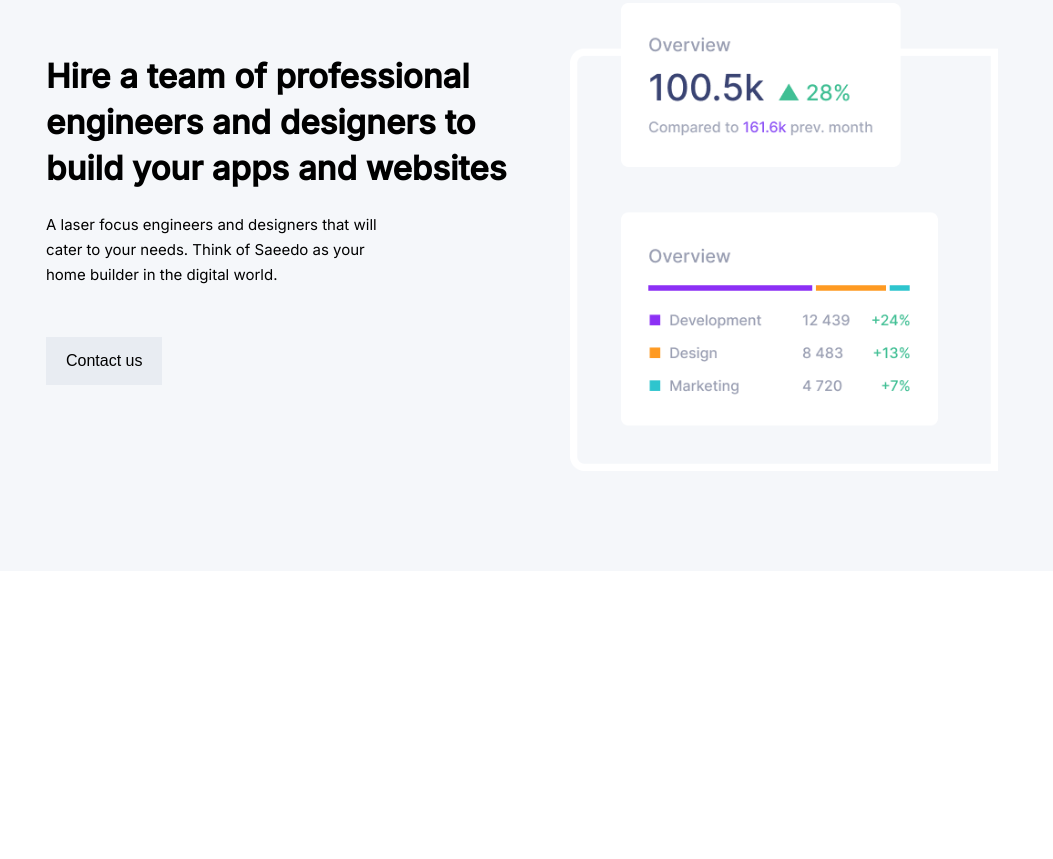
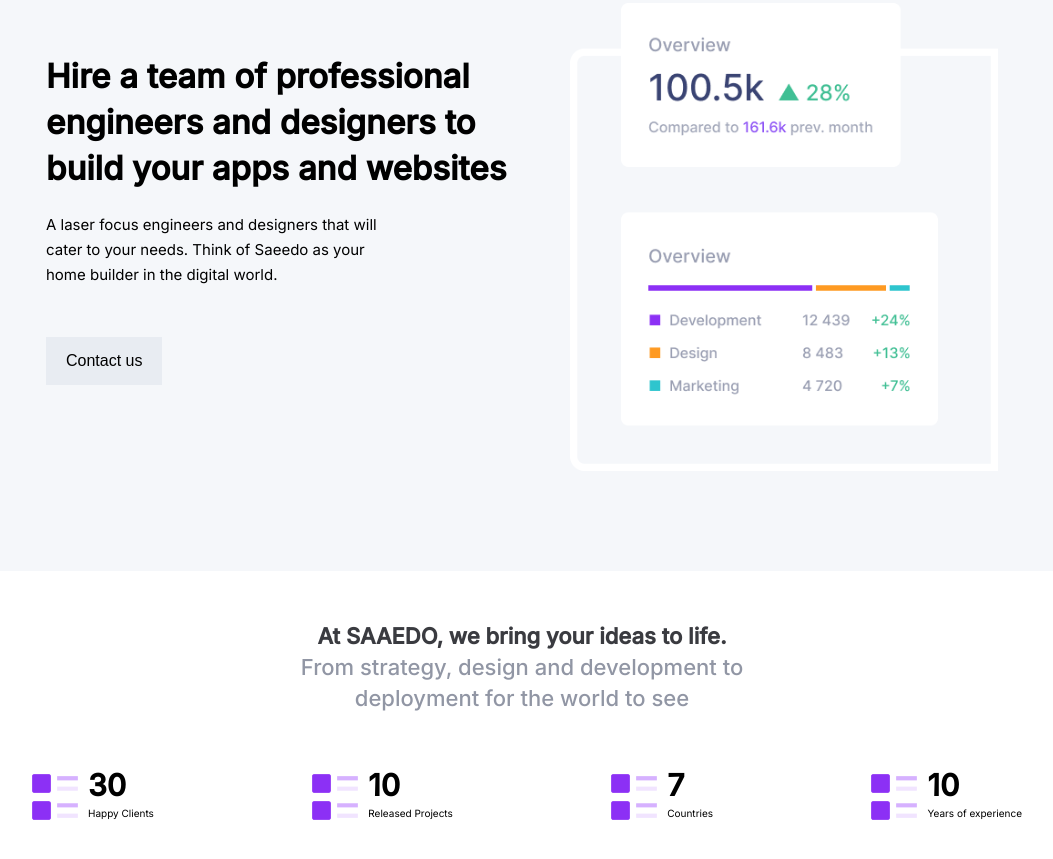
Before and after one commit to SamatarCodes/saeedo, a website: page index.html in a window 1280 px wide. Shown: the part 1047-1906 px from the top of the page, without its empty margins (118-1171 px from the left). Before the commit the page ends 1768 px from the top, so only its background shows below. Drawn offline with nearby package versions, Linux system fonts and the light colour scheme.

Commit message:
added project section

```diff
--- a/index.html
+++ b/index.html
@@ -49,7 +49,7 @@
 
             </div>
         </header>
-        <section class="container">
+        <section class="container team">
             <div class="hire__team__container">
                 <!-- 1 left section -->
                 <div class="hire__content__container">
@@ -66,7 +66,50 @@
                 </div>
             </div>
         </section>
+        <!-- Third section -->
+        <section class="container work__info">
+            <div class="projects">
+                <h2 class="projects__title">
+                    <span class="projects__title--saeedo">At SAAEDO, we bring your ideas to life. </span>
+                    <br> From strategy, design and development
+                    to deployment for the world to see
+                </h2>
+                <div class="projects__data__section">
+                    <div class="projects__data">
+                        <img class="projects__data--image" src="/images/third_section/Icon1.png" alt="icon">
+                        <div class="projects__data__clients">
+                            <h2 class="projects__clients--numbers">30</h2>
+                            <p class="projects__clients--text">Happy Clients</p>
+                        </div>
+                    </div>
+                    <!-- 2nd  -->
+                    <div class="projects__data">
+                        <img class="projects__data--image" src="/images/third_section/Icon1.png" alt="icon">
+                        <div class="projects__data__clients">
+                            <h2 class="projects__clients--numbers">10</h2>
+                            <p class="projects__clients--text">Released Projects</p>
+                        </div>
+                    </div>
 
+                    <!-- 3rd -->
+                    <div class="projects__data">
+                        <img class="projects__data--image" src="/images/third_section/Icon1.png" alt="icon">
+                        <div class="projects__data__clients">
+                            <h2 class="projects__clients--numbers">7</h2>
+                            <p class="projects__clients--text">Countries</p>
+                        </div>
+                    </div>
+                    <!-- 4th -->
+                    <div class="projects__data">
+                        <img class="projects__data--image" src="/images/third_section/Icon1.png" alt="icon">
+                        <div class="projects__data__clients">
+                            <h2 class="projects__clients--numbers">10</h2>
+                            <p class="projects__clients--text">Years of experience</p>
+                        </div>
+                    </div>
+                </div>
+            </div>
+        </section>
     </main>
 </body>
 
--- a/sass/4-layout/_hire_team.sass
+++ b/sass/4-layout/_hire_team.sass
@@ -1,9 +1,18 @@
 .container
     width: 90%
     max-width: 140rem
-    margin: 15rem auto
-    justify-content:space-between
+
+
+
+
+
+
+.team
     background-color: $section_grey-color
+    margin: 0 auto
+    margin-top: 15rem
+
+
 
 
 .hire__team__container
--- /dev/null
+++ b/sass/4-layout/_projects.sass
@@ -0,0 +1,36 @@
+.work__info
+    margin: 5rem auto
+    max-width: 100rem
+// .projects
+//     max-width: 100rem
+//     outline: 1px solid red
+//     margin: 0 auto
+
+.projects__title
+    font-size: 2.2rem
+    font-weight: 500
+    opacity: .85
+    color: $gray-color
+    max-width: 50rem
+    margin: 0 auto
+    text-align: center
+
+    .projects__title--saeedo
+        color: $black-color
+        font-weight: 600
+
+.projects__data__section
+    display: flex
+    justify-content: space-between
+.projects__data
+    display: flex
+    align-items: flex-start
+    margin-top: 5rem
+    .projects__data--image
+        width: 6.6rem
+    .projects__data__clients
+        display: flex
+        flex-direction: column
+
+        .projects__clients--numbers
+            font-size: 3rem
--- a/sass/main.sass
+++ b/sass/main.sass
@@ -16,3 +16,4 @@
 // 4 - LAYOUTS
 @import '4-layout/_header.sass'
 @import '4-layout/_hire_team.sass'
+@import '4-layout/_projects.sass'
```
Also changed, not shown: css/styles.css, images/third_section/Icon1.png (added), images/third_section/Icon2.png (added), images/third_section/Icon3.png (added), images/third_section/Icon4png.png (added).
